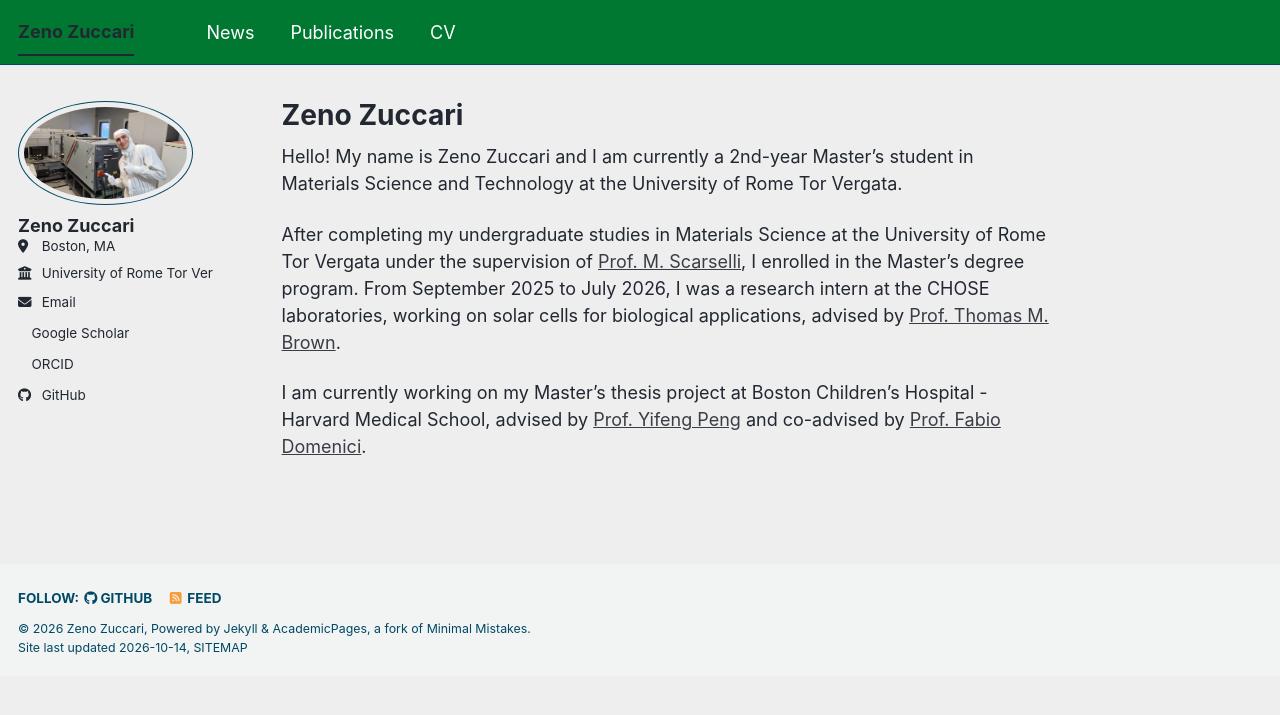
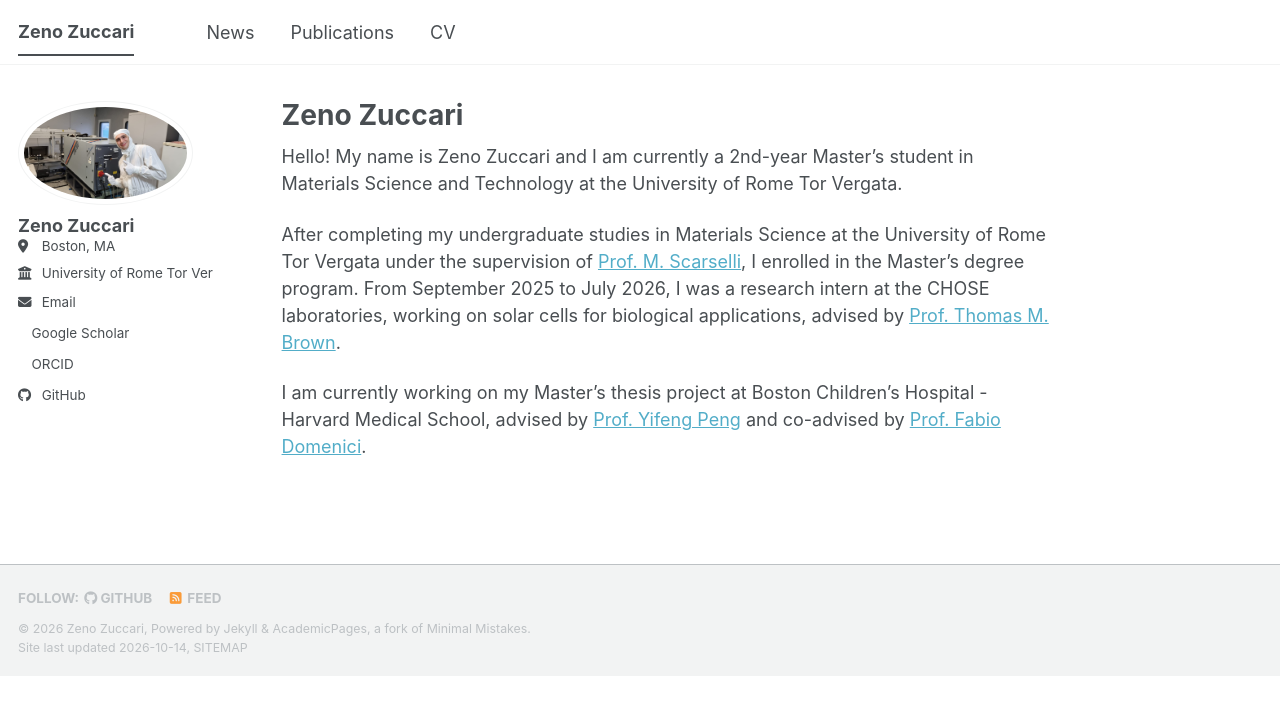
Before and after one commit to zzuccari/portfolio, a Jekyll site: the page built from _pages/about.md, in a window 1280 px wide. Shown: the top 715 px of the page. Built offline with Jekyll 4.4.1, drawn with Linux system fonts in a browser that asks for light colours; a style sheet for code colours, icons or effects is not loaded.

Commit message:
Revert site colors back to original default theme

```diff
--- a/_config.yml
+++ b/_config.yml
@@ -8,7 +8,7 @@
 
 # Basic Site Settings
 locale                   : "en-US"
-site_theme               : "air" # The available themes options are "default", "air", "sunrise", "mint", "dirt" and "contrast"
+site_theme               : "default" # The available themes options are "default", "air", "sunrise", "mint", "dirt" and "contrast"
 title                    : "Zeno Zuccari"
 title_separator          : "-"
 name                     : &name "Zeno Zuccari"
--- a/_sass/layout/_masthead.scss
+++ b/_sass/layout/_masthead.scss
@@ -4,7 +4,7 @@
 
 .masthead {
   position: fixed;
-  background: var(--global-masthead-bg-color, var(--global-bg-color));
+  background: var(--global-bg-color);
   height: fit-content;
   top: 0;
   width: 100%;
@@ -55,7 +55,7 @@
 }
 
 .masthead__menu-item {
-  background-color: var(--global-masthead-bg-color, var(--global-bg-color));
+  background-color: var(--global-bg-color);
   display: block;
   list-style-type: none;
   white-space: nowrap;
--- a/_sass/layout/_navigation.scss
+++ b/_sass/layout/_navigation.scss
@@ -175,7 +175,7 @@
 .greedy-nav {
   position: relative;
   min-width: 250px;
-  background: var(--global-masthead-bg-color, var(--global-bg-color));
+  background: var(--global-bg-color);
 
   a {
     display: block;
@@ -196,7 +196,7 @@
     padding: 0 0.5rem;
     border: 0;
     outline: none;
-    background-color: var(--global-masthead-bg-color, var(--global-bg-color));
+    background-color: var(--global-bg-color);
     color: var(--global-text-color);
     cursor: pointer;
     z-index: 100;
--- a/_sass/theme/_air_light.scss
+++ b/_sass/theme/_air_light.scss
@@ -15,8 +15,7 @@ $text                       : #222831;
 $link                       : #393e46;
 $link-dark                  : mix(#000, $link, 25%);
 $link-light                 : mix(#fff, $link, 25%);
-$footer                     : #f2f3f3;
-$masthead-bg                : #007832;
+$footer                     : $primary-color;
 
 /* Color codes used for the site */
 $danger-color               : #ee5f5b;
@@ -40,7 +39,6 @@ $sidebar-screen-min-width   : 1024px;
     --global-base-color                 : #{$primary-color};
     --global-bg-color                   : #{$background};
     --global-footer-bg-color            : #{$footer};
-    --global-masthead-bg-color          : #{$masthead-bg};
     --global-border-color               : #{$light-primary-color};
     --global-dark-border-color          : #{$background-light};
     --global-code-background-color      : #fafafa;
@@ -49,8 +47,8 @@ $sidebar-screen-min-width   : 1024px;
     --global-link-color                 : #{$link};
     --global-link-color-hover           : #{$link-dark};
     --global-link-color-visited         : #{$link-light};
-    --global-masthead-link-color        : #ffffff;
-    --global-masthead-link-color-hover  : #dcf2e3;
+    --global-masthead-link-color        : #{$text};
+    --global-masthead-link-color-hover  : #{$primary-color};
     --global-text-color                 : #{$text};
     --global-text-color-light           : #{$light-primary-color};
     --global-thead-color                : #{$background-lighter};
```
